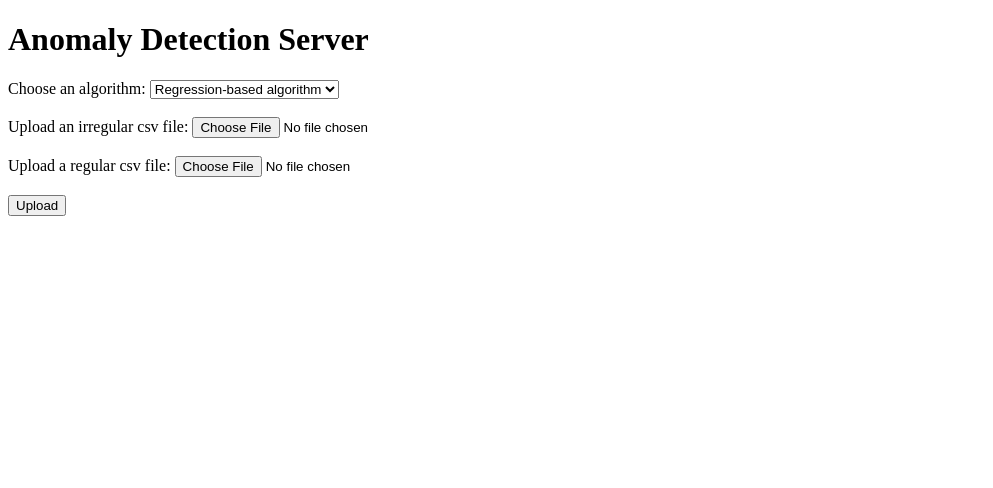
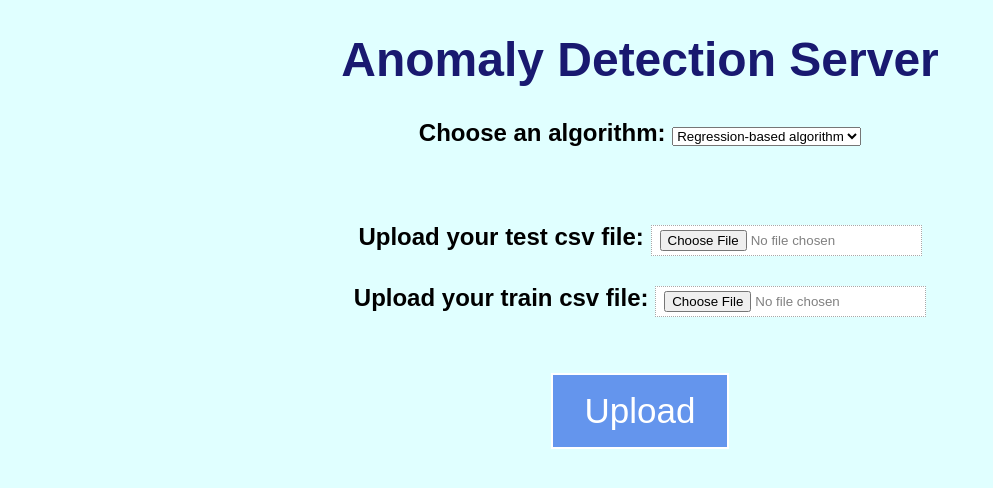
Before and after one commit to Ariel2400/AP2-Ex2, a Flask app: page / in a window 1280 px wide. Shown: the top 488 px of the page, without its empty margins (0-993 px from the left). Run offline with Flask 2, Linux system fonts and the light colour scheme.

Commit message:
Designed html

```diff
--- a/templates/check.html
+++ b/templates/check.html
@@ -2,25 +2,65 @@
 <html lang="en">
 <head>
     <title>AP2 - The Dream Team</title>
+    <style>
+        body {
+            background-color: lightcyan;
+            font-family: Arial, serif;
+            text-align: center;
+            color: black;
+        }
+
+        h1 {
+            color: midnightblue;
+            font-size: xxx-large;
+        }
+
+        h2 {
+            -ms-text-size-adjust: auto;
+        }
+
+        input[type=file] {
+            border: 1px dotted darkgray;
+            background-color: white;
+            color: gray;
+            padding: 4px 8px;
+            text-decoration: none;
+            cursor: pointer;
+        }
+
+        input[type=submit] {
+            background-color: cornflowerblue;
+            border: 2px solid white;
+            color: white;
+            padding: 16px 32px;
+            text-decoration: none;
+            cursor: pointer;
+            font-size : 35px;
+        }
+    </style>
 </head>
 <body>
 <h1>Anomaly Detection Server</h1>
 <form action={{url_for("index")}} method ="POST" enctype = "multipart/form-data">
+    <h2>
     <label for="algorithms">Choose an algorithm:</label>
     <select name="algorithms" id="algorithms">
         <option value="regression">Regression-based algorithm</option>
         <option value="hybrid">Hybrid algorithm</option>
     </select>
+    </h2>
 
     <br><br>
 
-    <label for="irreg_csv">Upload an irregular csv file:</label>
+    <h2>
+    <label for="irreg_csv">Upload your test csv file:</label>
     <input type="file" name="irreg_csv" accept=".csv"/>
 
     <br><br>
 
-    <label for="reg_csv">Upload a regular csv file:</label>
+    <label for="reg_csv">Upload your train csv file:</label>
     <input type="file"  name="reg_csv" accept=".csv"/>
+    </h2>
 
     <br><br>
 
```
